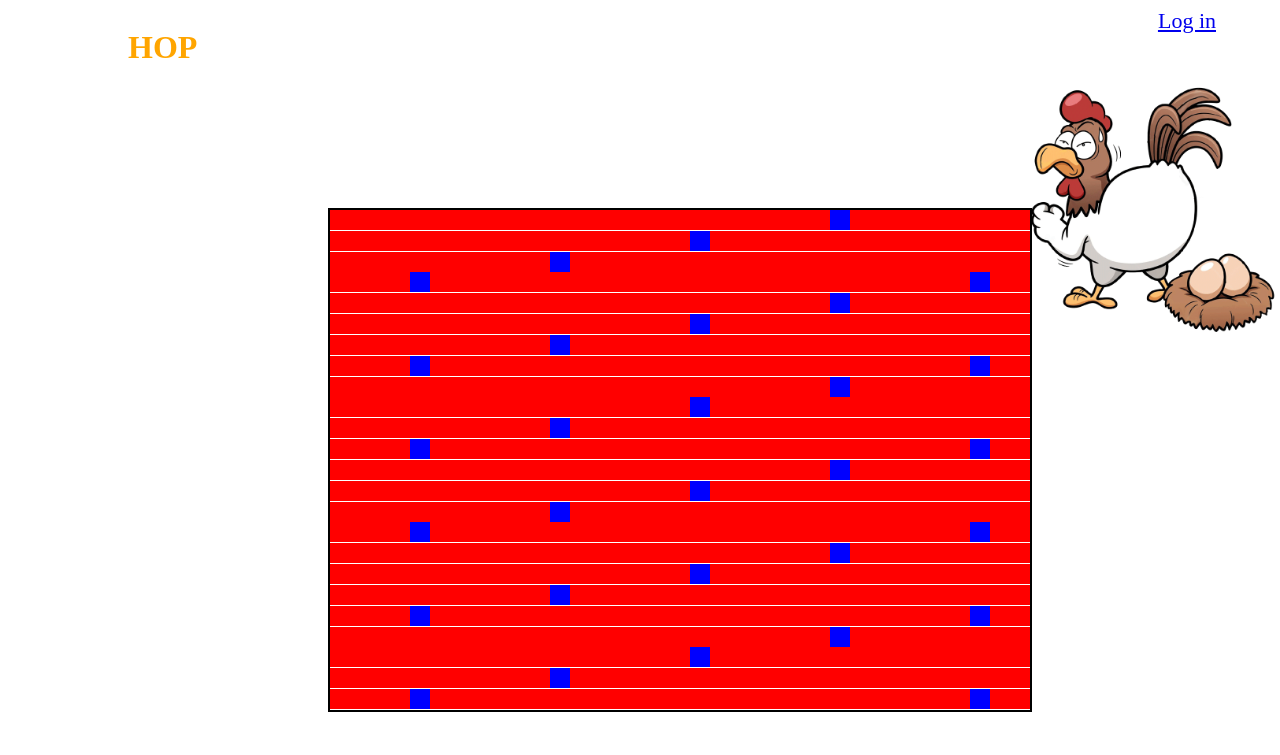
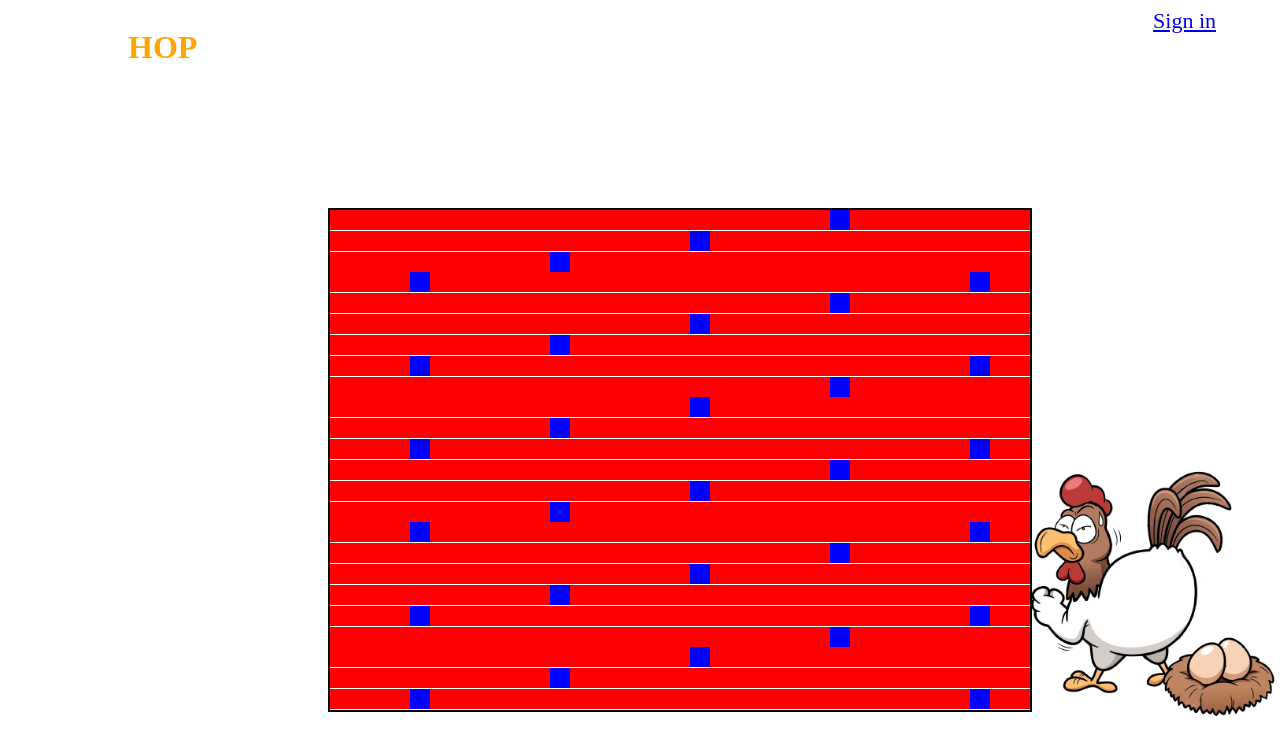
Before and after one commit to Arcreuss/Christmas-Egg, a PHP site: page / in a window 1280 px wide. Shown: the top 755 px of the page. Run offline with PHP 8.4, Linux system fonts and the light colour scheme.

Commit message:
Push mineur

```diff
--- a/index.php
+++ b/index.php
@@ -13,7 +13,7 @@
 <body>
     <h1 class="Damas">HOP</h1>
     <img id="chicken" src="Images/chicken-gif-clipart-8.gif">
-    <a id="connection" href="formLogin.html">Log in</a>
+    <a id="connection" href="formLogin.html">Sign in</a>
     <?php
     echo "<div class='containerDivs'>";
     for ($i = 1; $i <= 30; $i++) {
--- a/style.css
+++ b/style.css
@@ -7,7 +7,7 @@
 #chicken {
     position: absolute;
     right: 0%;
-    top: 10%;
+    bottom: 10%;
     width: 20%;
     height: auto;
 }
```
